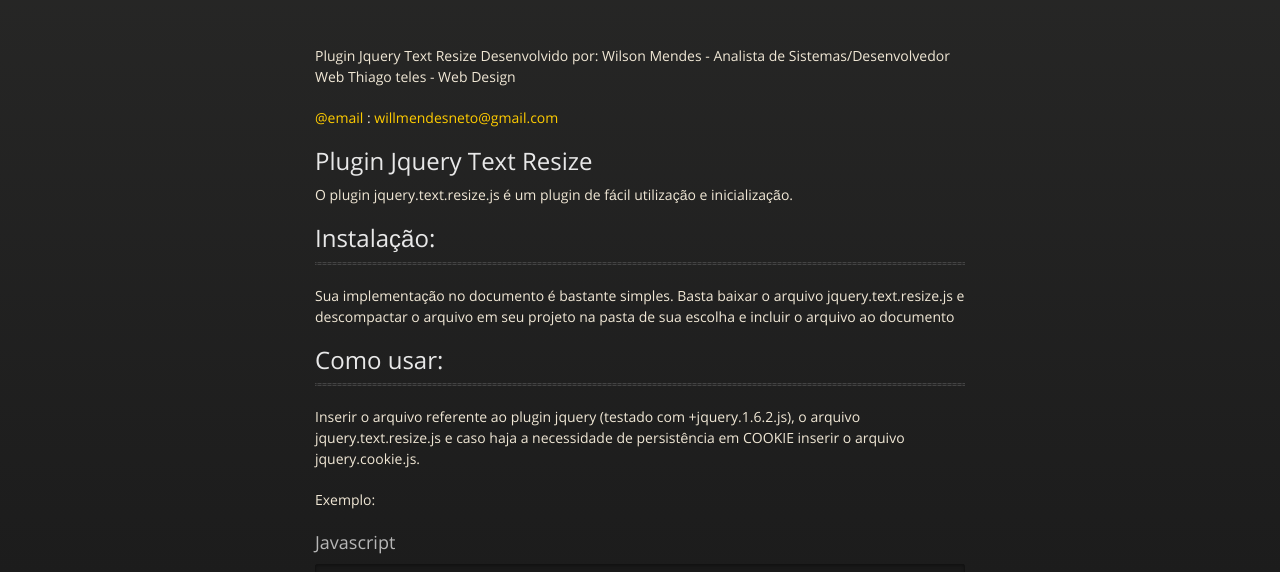
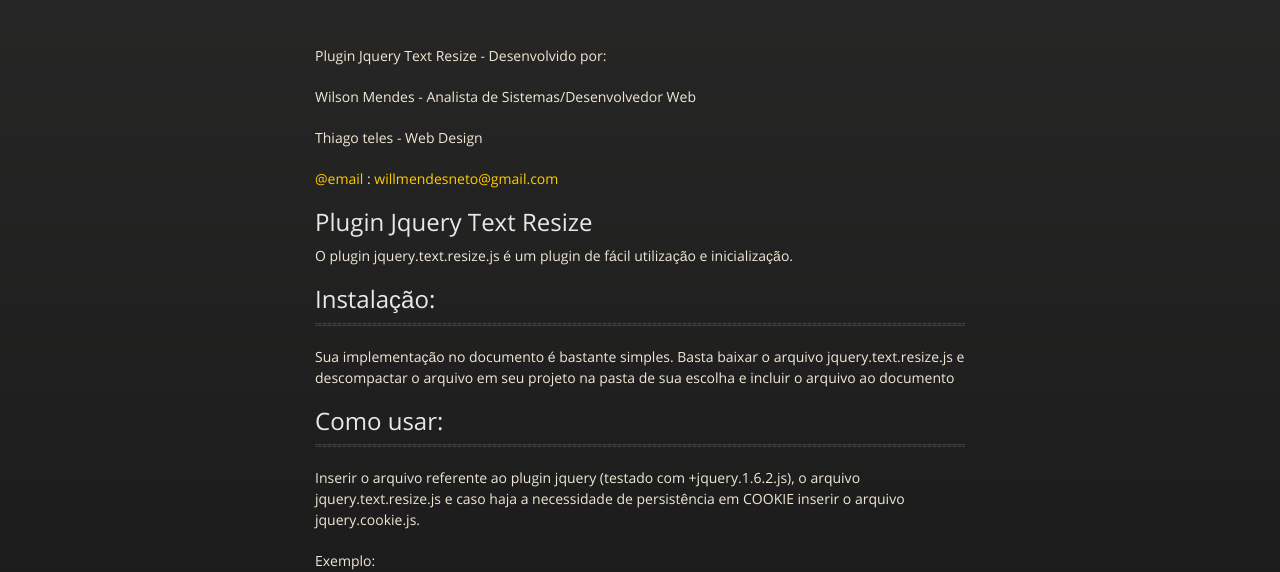
Before and after one commit to willmendesneto/Jquery-Text-Resize, a plain HTML site: page index.html in a window 1280 px wide. Shown: the part 226-798 px from the top of the page. Drawn offline with nearby package versions, Linux system fonts and the light colour scheme.

Commit message:
Update index.html

```diff
--- a/index.html
+++ b/index.html
@@ -38,10 +38,9 @@
           <span class="credits right">Hosted on GitHub Pages &mdash; Theme by <a href="http://twitter.com/#!/michigangraham">mattgraham</a></span>
         </div>
 
-        <p>Plugin Jquery Text Resize
-Desenvolvido por:
-Wilson Mendes - Analista de Sistemas/Desenvolvedor Web
-Thiago teles  - Web Design</p>
+        <p>Plugin Jquery Text Resize - Desenvolvido por:</p>
+        <p>Wilson Mendes - Analista de Sistemas/Desenvolvedor Web</p>
+        <p>Thiago teles  - Web Design</p>
 
 <p><a href="https://github.com/email" class="user-mention">@email</a> : <a href="mailto:willmendesneto@gmail.com">willmendesneto@gmail.com</a></p>
 
```
